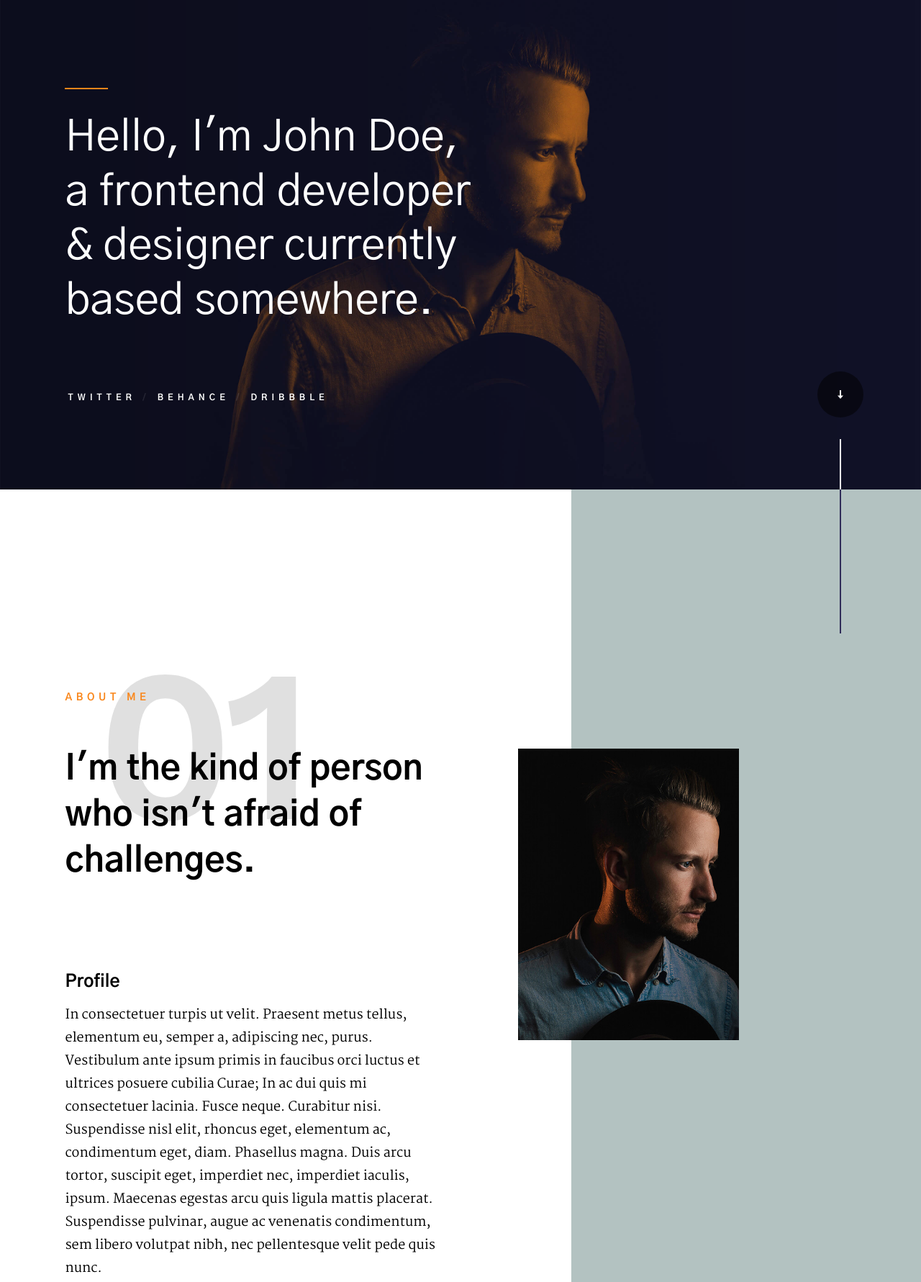
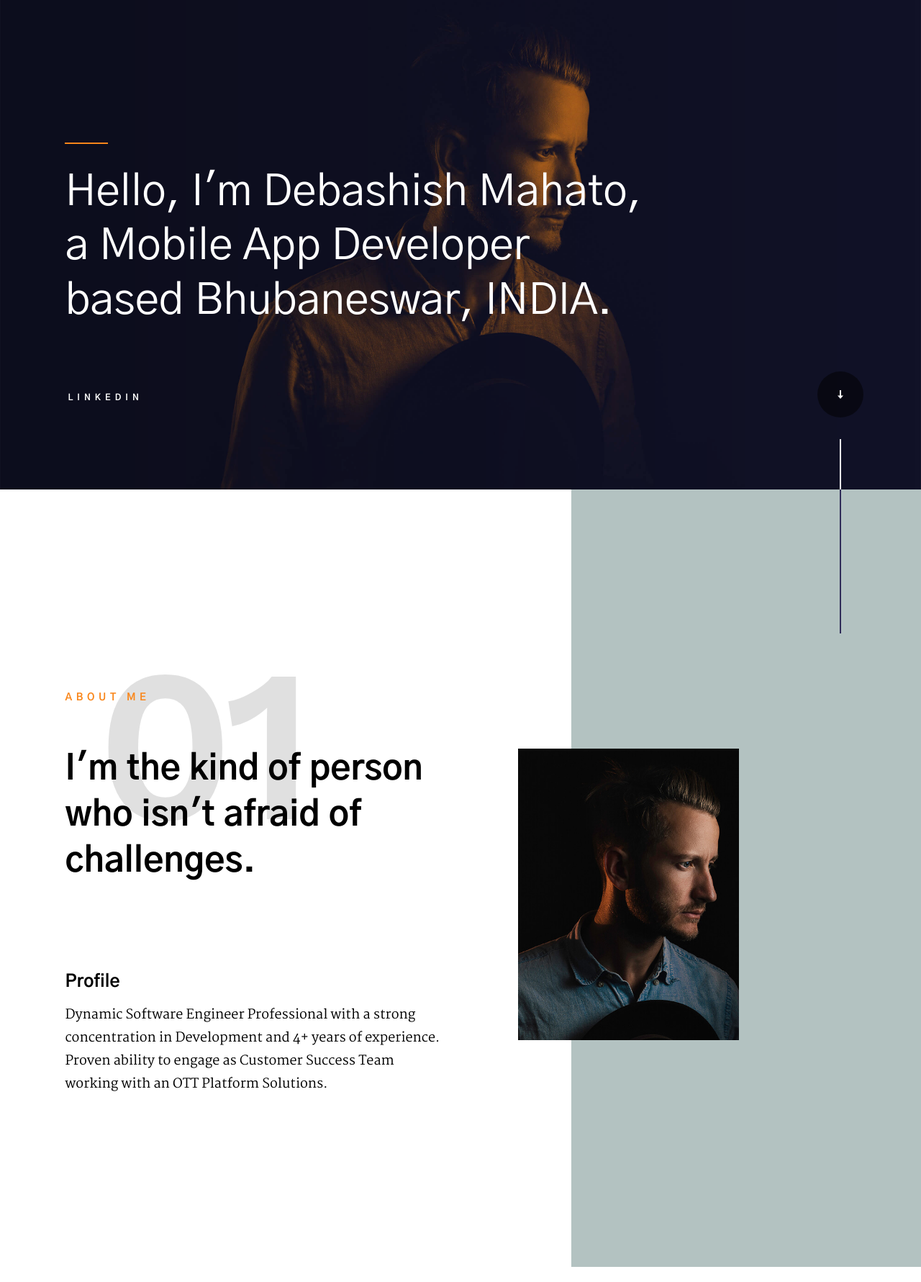
Before and after one commit to mahatodebashish/webportfolio, a plain HTML site: page Ethos_1_0_0/index.html in a window 1280 px wide. Shown: the part 140-1921 px from the top of the page at 72% size. Drawn offline with nearby package versions, Linux system fonts and the light colour scheme.

Commit message:
Update index.html

```diff
--- a/Ethos_1_0_0/index.html
+++ b/Ethos_1_0_0/index.html
@@ -64,11 +64,11 @@
                     <li><a class="smoothscroll" href="#about" title="About">About</a></li>
                     <li><a class="smoothscroll" href="#services" title="Services">Services</a></li>
                     <li><a class="smoothscroll" href="#portfolio" title="Works">Works</a></li>
-                    <li><a href="mailto:#0" title="Contact us">Say Hello</a></li>
+                    <li><a href="mailto:deba.m.27@gmail.com" title="Contact Me">Say Hello</a></li>
                 </ul>
             </nav> <!-- end header-nav-wrap -->
 
-            <a href="#0" class="btn btn--stroke btn--small">Download CV</a>
+            <a href="https://drive.google.com/file/d/1LfUeN2mtZDAREiX_HWVWWXhHVAQGeire/view?usp=sharing" class="btn btn--stroke btn--small">Download CV</a>
 
         </div> <!-- end header-content -->
 
@@ -86,22 +86,17 @@
             <div class="column large-full">
 
                 <h1>
-                Hello, I'm John Doe, <br>
-                a frontend developer <br>
-                & designer currently <br>
-                based somewhere.
+                Hello, I'm Debashish Mahato, <br>
+                a Mobile App Developer <br>
+                based Bhubaneswar, INDIA.
                 </h1>
 
                 <ul class="hero-social">
+
                     <li>
-                        <a href="#0" title="">Twitter</a>
+                        <a href="https://www.linkedin.com/in/debashish-mahato-670935114/" title="">LinkedIn</a>
                     </li>
-                    <li>
-                        <a href="#0" title="">Behance</a>
-                    </li>
-                    <li>
-                        <a href="#0" title="">Dribbble</a>
-                    </li>
+
                 </ul> <!-- end hero-social -->
 
             </div>
@@ -141,12 +136,8 @@
                     <h3 data-aos="fade-up">Profile</h3>
 
                     <p data-aos="fade-up">
-                    In consectetuer turpis ut velit. Praesent metus tellus, elementum eu, semper a, adipiscing nec, purus.
-                    Vestibulum ante ipsum primis in faucibus orci luctus et ultrices posuere cubilia Curae; In ac dui quis
-                    mi consectetuer lacinia. Fusce neque. Curabitur nisi. Suspendisse nisl elit, rhoncus eget, elementum ac,
-                    condimentum eget, diam. Phasellus magna. Duis arcu tortor, suscipit eget, imperdiet nec, imperdiet iaculis,
-                    ipsum. Maecenas egestas arcu quis ligula mattis placerat. Suspendisse pulvinar, augue ac venenatis condimentum,
-                    sem libero volutpat nibh, nec pellentesque velit pede quis nunc.
+                    Dynamic Software Engineer Professional with a strong concentration in Development and 4+ years of experience. Proven ability to engage as Customer Success Team working with an OTT Platform Solutions.
+
                     </p>
 
                 </div>
```
